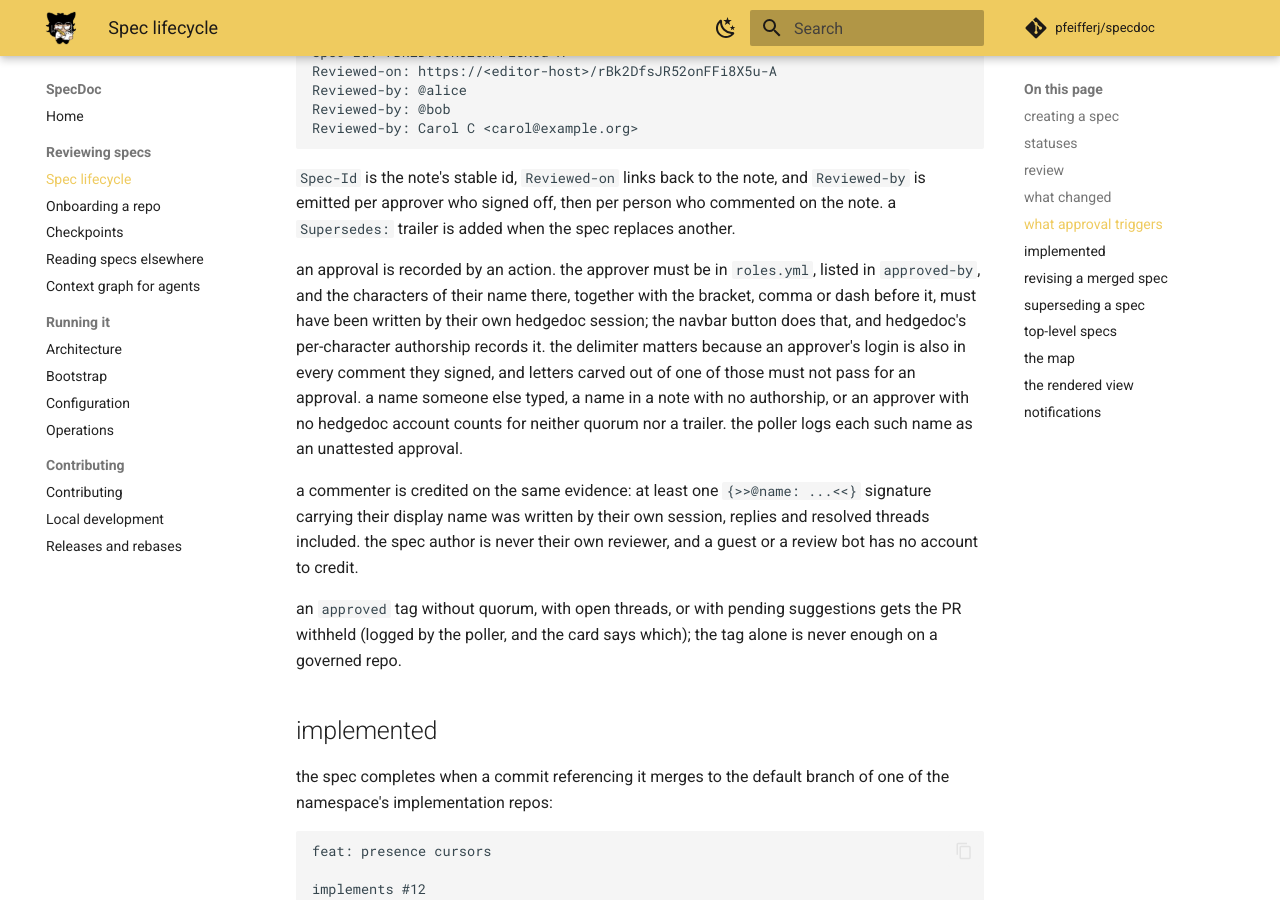
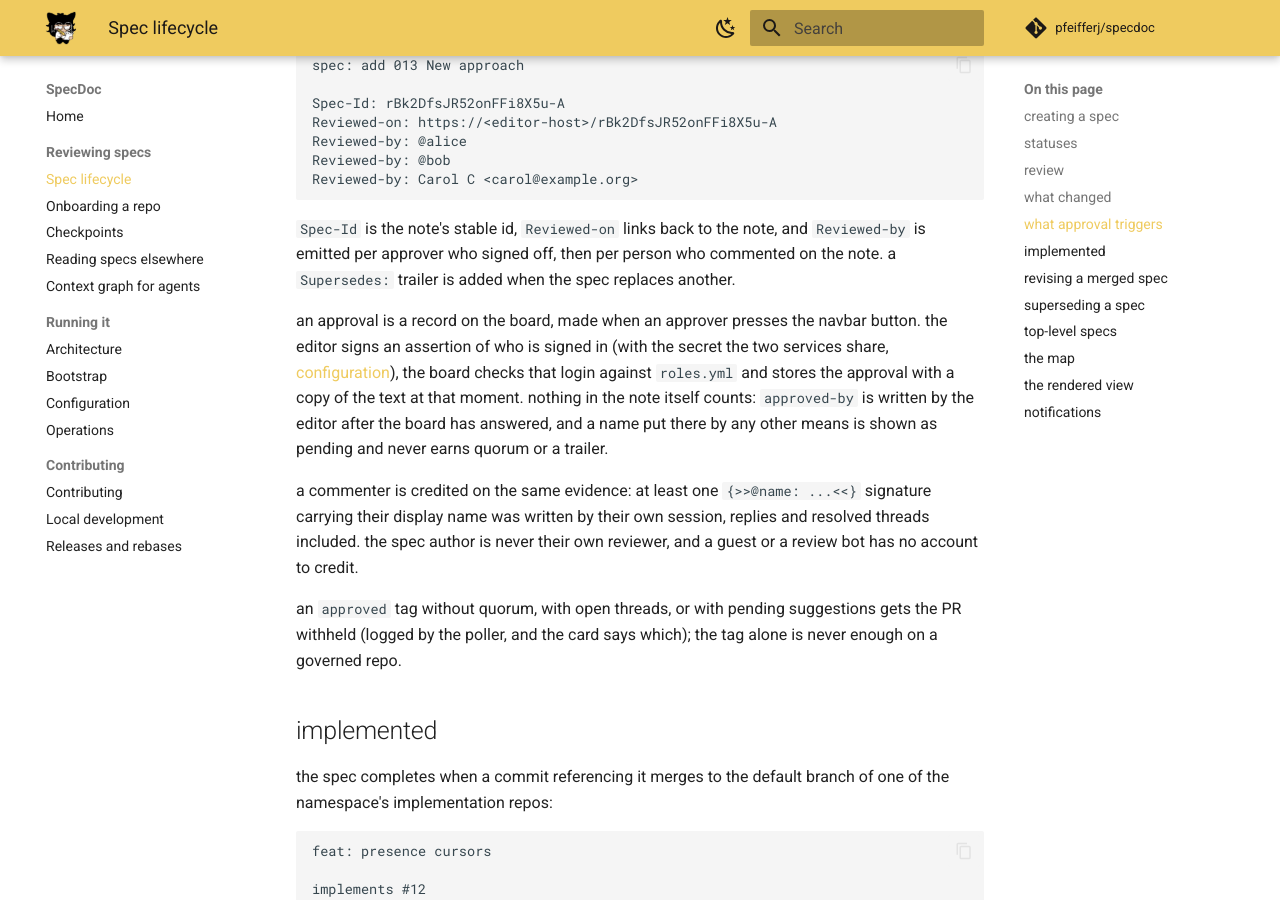
Before and after one commit to pfeifferj/specdoc, an MkDocs documentation site: the page built from docs/spec-lifecycle.md, in a window 1280 px wide and 900 px high, scrolled down 3540 px. Built offline with MkDocs 1.6.1 and Material for MkDocs 9.7.7, drawn with Linux system fonts in a browser that asks for light colours; comment, search, counter and statistics services are not loaded; some of the changed text lies outside the part shown.

Commit message:
docs: describe board-recorded approvals and the shared secret
The review, architecture and runbook pages described attestation from
hedgedoc's authorship, which no longer decides anything. They now
describe the click reaching the board, the record it keeps and why a
hand-typed name shows as pending. The configuration page gains
EDITOR_SECRET and CMD_SPEC_BOARD_SECRET, the api page the approvals
route, and the compose stack sets the pair for local runs.

Signed-off-by: Josephine Pfeiffer <hi@josie.lol>

```diff
--- a/compose.yaml
+++ b/compose.yaml
@@ -34,6 +34,7 @@ services:
       CMD_ALLOW_FREEURL: "true"
       CMD_SESSION_SECRET: local-dev-only
       CMD_SPEC_BOARD_URL: http://localhost:8080
+      CMD_SPEC_BOARD_SECRET: local-dev-only
       CMD_IMAGE_UPLOAD_TYPE: filesystem
     ports:
       - "127.0.0.1:3000:3000"
@@ -59,6 +60,7 @@ services:
       PORT: "8080"
       HEDGEDOC_BASE_URL: http://localhost:3000
       SPEC_BOARD_BASE_URL: http://localhost:8080
+      EDITOR_SECRET: local-dev-only
       NAMESPACES: ${NAMESPACES:-}
       DEFAULT_NAMESPACE: ${DEFAULT_NAMESPACE:-}
       GITHUB_TOKEN: ${GITHUB_TOKEN:-}
--- a/docs/spec-lifecycle.md
+++ b/docs/spec-lifecycle.md
@@ -63,10 +63,12 @@ it, nobody needs to learn the syntax:
 
 approvers from the namespace's `.specs/roles.yml` get an approvals dropdown
 in the navbar: the full roster with each approver's state. approve shows
-while the spec is `ready-for-review` or `in-review`; approvals land in the
-note's `approved-by` list and can be retracted. the roster reads the board's
-attested list, so a name typed into the list by anyone else shows as pending
-and not counted until its owner approves from the navbar.
+while the spec is `ready-for-review` or `in-review`. the click goes to the
+board, which records the approval together with the text as it stands, and
+only then does the editor add the name to the note's `approved-by` list, which
+is display: the roster reads the board's record, so a name typed into the list
+by hand shows as pending and is not counted until its owner approves from the
+navbar. retract works the same way in reverse.
 
 a [review bot](configuration.md#settings-page-and-review-bots) reads the
 namespace's approved [top-level specs](#top-level-specs) alongside the spec it
@@ -130,15 +132,13 @@ Reviewed-by: Carol C <carol@example.org>
 commented on the note. a `Supersedes:` trailer is added when the spec replaces
 another.
 
-an approval is recorded by an action. the approver must be in `roles.yml`,
-listed in `approved-by`, and the characters of their name there, together with
-the bracket, comma or dash before it, must have been written by their own
-hedgedoc session; the navbar button does that, and hedgedoc's per-character
-authorship records it. the delimiter matters because an approver's login is
-also in every comment they signed, and letters carved out of one of those must
-not pass for an approval. a name someone else typed, a name in a note with no
-authorship, or an approver with no hedgedoc account counts for neither quorum
-nor a trailer. the poller logs each such name as an unattested approval.
+an approval is a record on the board, made when an approver presses the
+navbar button. the editor signs an assertion of who is signed in (with the
+secret the two services share, [configuration](configuration.md)), the board
+checks that login against `roles.yml` and stores the approval with a copy of
+the text at that moment. nothing in the note itself counts: `approved-by` is
+written by the editor after the board has answered, and a name put there by
+any other means is shown as pending and never earns quorum or a trailer.
 
 a commenter is credited on the same evidence: at least one `{>>@name: ...<<}`
 signature carrying their display name was written by their own session,
```
Also changed, not shown: docs/api.md (+7 -4 lines), docs/architecture.md (+9 -7 lines), docs/configuration.md (+2 -0 lines), docs/operations.md (+10 -9 lines).
